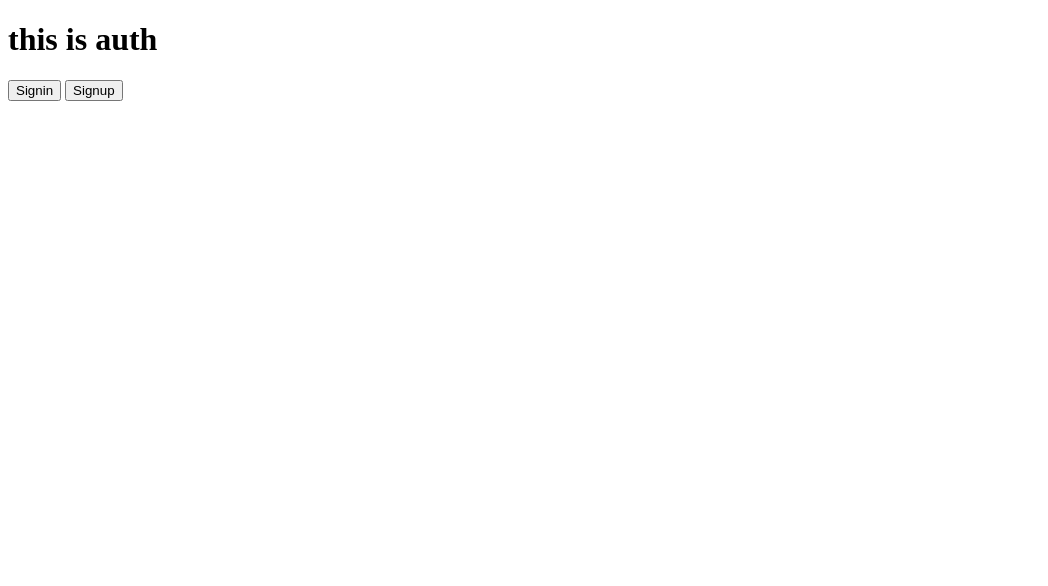
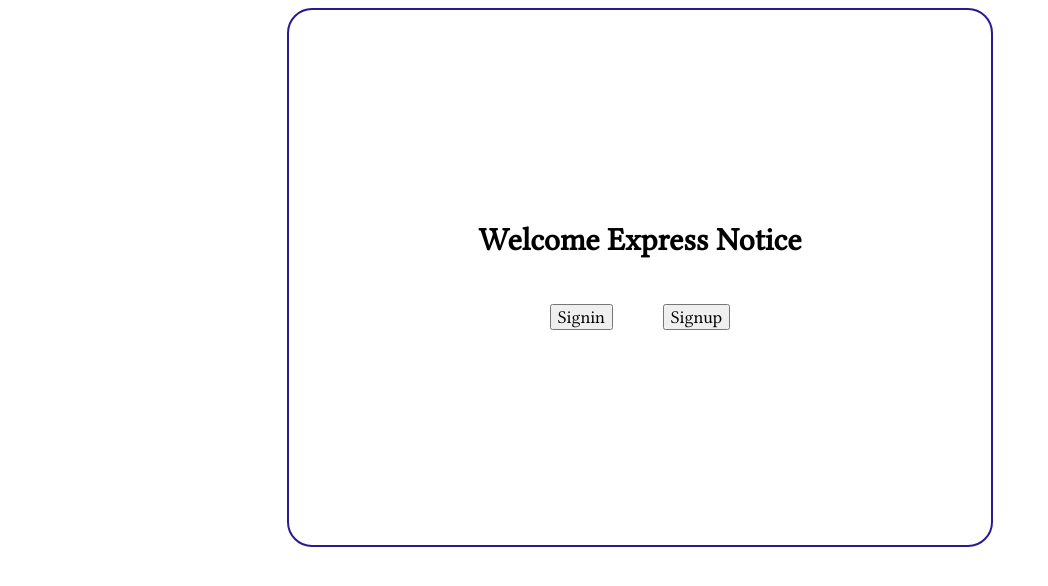
Before and after one commit to kimseonghyoek/express_Pra, a website: page views/auth.html in a window 1280 px wide. Shown: the whole page, without its empty margins (0-1048 px from the left). Drawn offline with Linux system fonts and the light colour scheme.

Commit message:
auth페이지 스타일링

```diff
--- /dev/null
+++ b/public/css/auth.css
@@ -0,0 +1,36 @@
+@font-face {
+  font-family: "LinLibertine_R";
+  src: url('../font/LinLibertine_R.ttf') format('truetype');
+}
+
+body {
+  display: flex;
+  align-items: center;
+  justify-content: center;
+  flex-direction: column;
+}
+
+main h1 {
+  text-align: center;
+  font-family: "LinLibertine_R";
+  font-weight: bold;
+}
+
+main {
+  display: flex;
+  flex-direction: column;
+  border: 2.5px solid #2f1793;
+  border-radius: 25px;
+  padding: 15%;
+}
+
+#btns {
+  display: flex;
+  justify-content: center;
+}
+
+button {
+  font-family: "LinLibertine_R";
+  font-size: large;
+  margin: 25px;
+}
--- a/views/auth.html
+++ b/views/auth.html
@@ -1,15 +1,20 @@
 <!DOCTYPE html>
 <html lang="en">
   <head>
-  <meta charset="UTF-8">
-  <meta http-equiv="X-UA-Compatible" content="IE=edge">
-  <meta name="viewport" content="width=device-width, initial-scale=1.0">
-  <title>auth</title>
+    <meta charset="UTF-8" />
+    <meta http-equiv="X-UA-Compatible" content="IE=edge" />
+    <meta name="viewport" content="width=device-width, initial-scale=1.0" />
+    <title>Auth</title>
+    <link rel="stylesheet" href="/css/auth.css" />
   </head>
   <body>
-  <h1>this is auth</h1>
+    <main>
+      <h1>Welcome Express Notice</h1>
+      <div id="btns">
         <button id="signin">Signin</button>
         <button id="signup">Signup</button>
+      </div>
       <script src="/js/frontAuth.js"></script>
+    </main>
   </body>
 </html>
```
Also changed, not shown: views/main.html (+1 -1 lines). Lines whose indentation alone changed are shown as unchanged.
